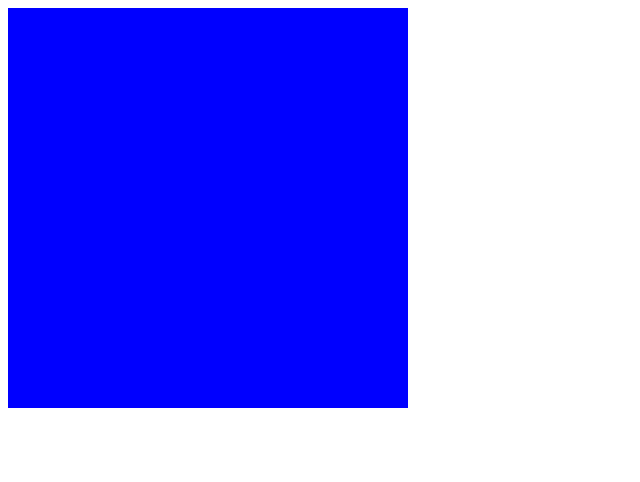
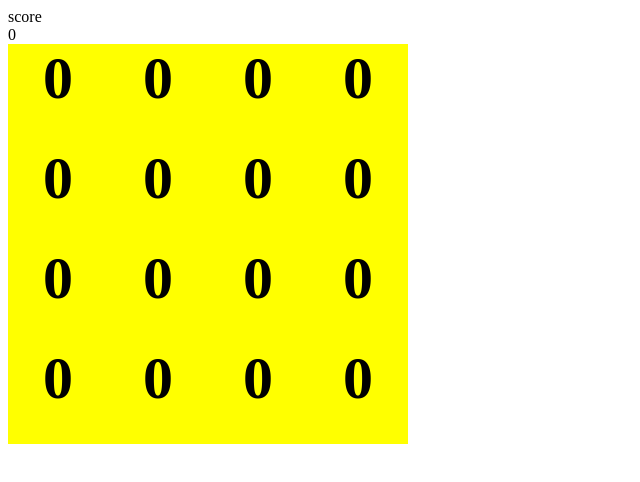
Before and after one commit to kpilszak/2048, a plain HTML site: page index.html in a window 1280 px wide. Shown: the whole page, without its empty margins (0-640 px from the left). Drawn offline with Linux system fonts and the light colour scheme.

Commit message:
Create board

```diff
--- a/app.js
+++ b/app.js
@@ -0,0 +1,18 @@
+document.addEventListener('DOMContentLoaded', () => {
+    const gridDisplay = document.querySelector('.grid')
+    const scoreDisplay = document.getElementById('score')
+    const resultDisaply = document.getElementById('result')
+    const width = 4;
+    let squares = []
+
+    function createBoard() {
+        for (let i = 0; i < width * width; i++) {
+            square = document.createElement('div')
+            square.innerHTML = 0
+            gridDisplay.appendChild(square)
+            squares.push(square)
+        }
+    }
+
+    createBoard()
+})
--- a/index.html
+++ b/index.html
@@ -7,6 +7,13 @@
         <script src="app.js" charset="utf-8"></script>
     </head>
     <body>
+        <div class="score-container">
+            <div class="score-title">score</div>
+            <span id="score">0</span>
+        </div>
+
+        <div id="result"></div>
+
         <div class="grid"></div>
     </body>
 </html>
--- a/style.css
+++ b/style.css
@@ -5,3 +5,12 @@
     height: 400px;
     background-color: blue;
 }
+
+.grid div {
+    width: 100px;
+    height: 100px;
+    background-color: yellow;
+    font-size: 60px;
+    text-align: center;
+    font-weight: bold;
+}
```
